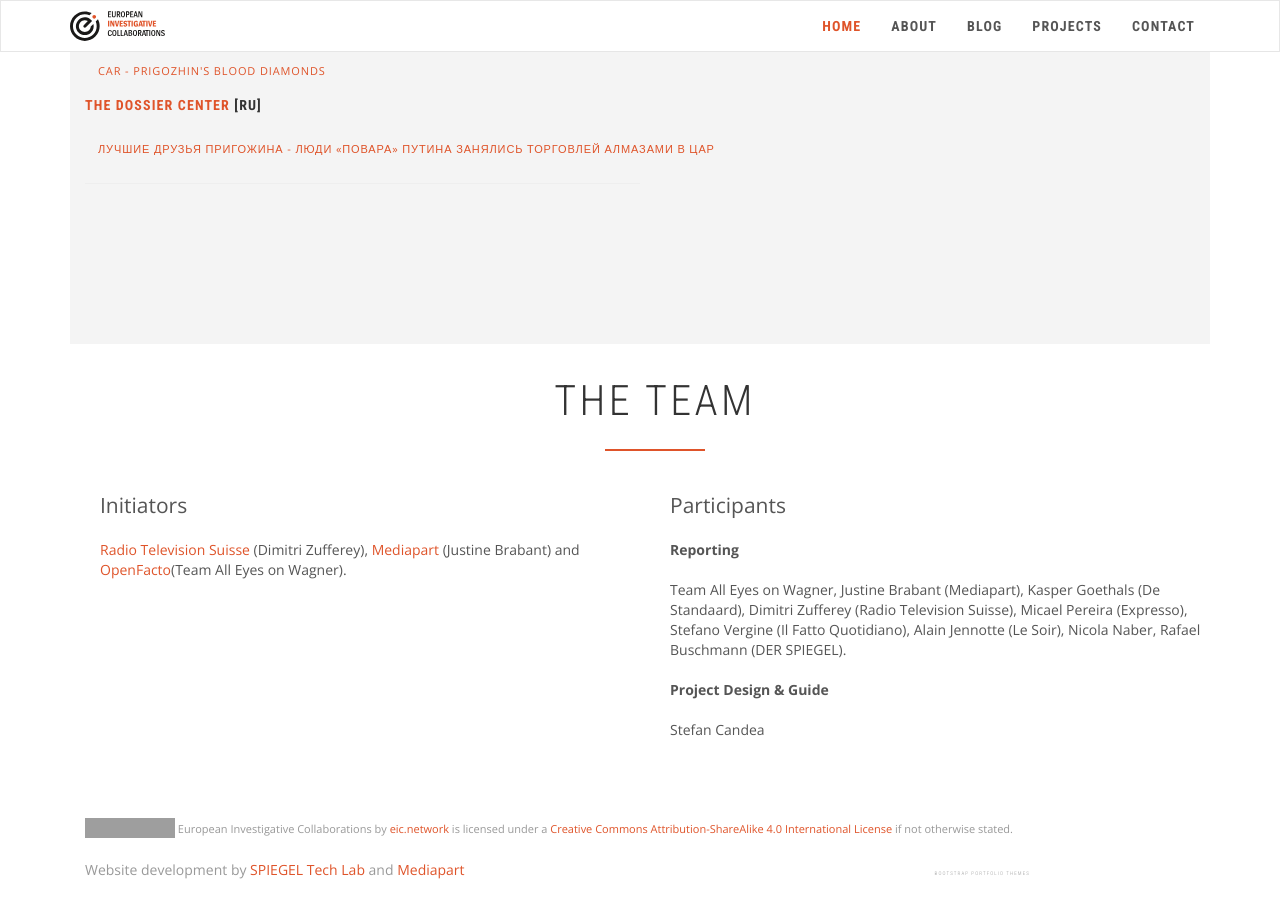
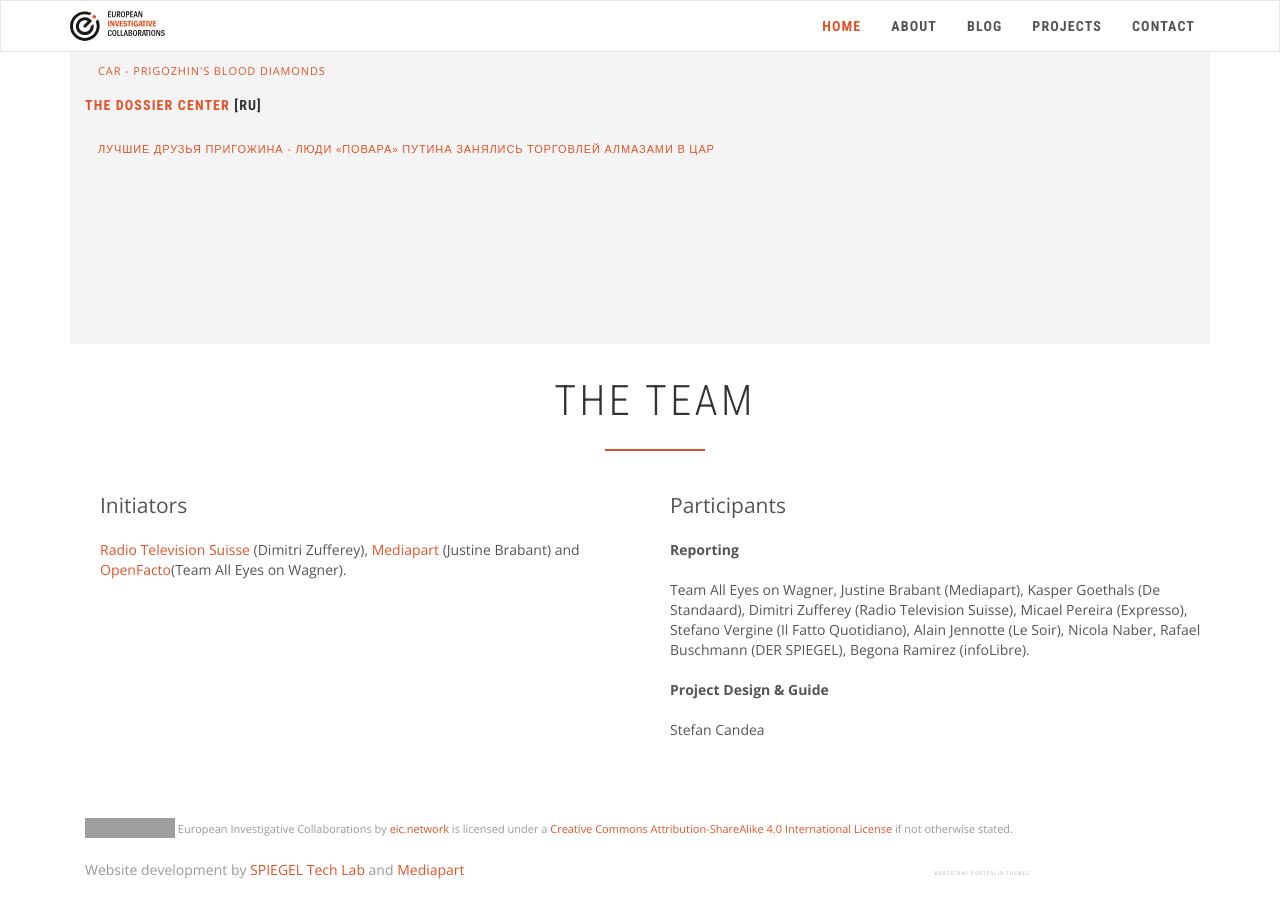
Before and after one commit to eic-network/eic-incubator.github.io, a Jekyll site: the page built from _projects/diamville.md, in a window 1280 px wide and 900 px high, scrolled down 1864 px. Built offline with Jekyll 4.4.1, drawn with Linux system fonts in a browser that asks for light colours; nearby versions of some CDN libraries; grey boxes are pictures that could not be loaded.

Commit message:
Update diamville.md

```diff
--- a/_projects/diamville.md
+++ b/_projects/diamville.md
@@ -98,7 +98,7 @@ team_initiators: "[Radio Television Suisse](https://www.rts.ch/) (Dimitri Zuffer
 team_participants: |2-
     **Reporting**
 
-    Team All Eyes on Wagner, Justine Brabant (Mediapart), Kasper Goethals (De Standaard), Dimitri Zufferey (Radio Television Suisse), Micael Pereira (Expresso), Stefano Vergine (Il Fatto Quotidiano), Alain Jennotte (Le Soir), Nicola Naber, Rafael Buschmann (DER SPIEGEL).
+    Team All Eyes on Wagner, Justine Brabant (Mediapart), Kasper Goethals (De Standaard), Dimitri Zufferey (Radio Television Suisse), Micael Pereira (Expresso), Stefano Vergine (Il Fatto Quotidiano), Alain Jennotte (Le Soir), Nicola Naber, Rafael Buschmann (DER SPIEGEL), Begona Ramirez (infoLibre).
 
     **Project Design & Guide**
 
```
